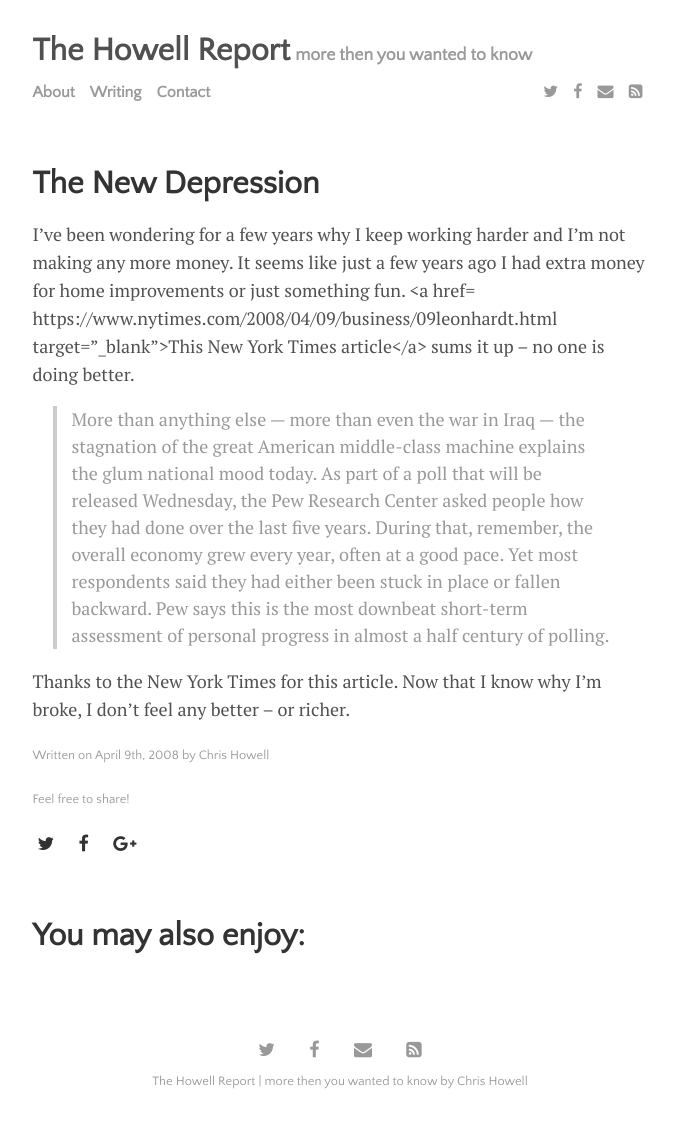
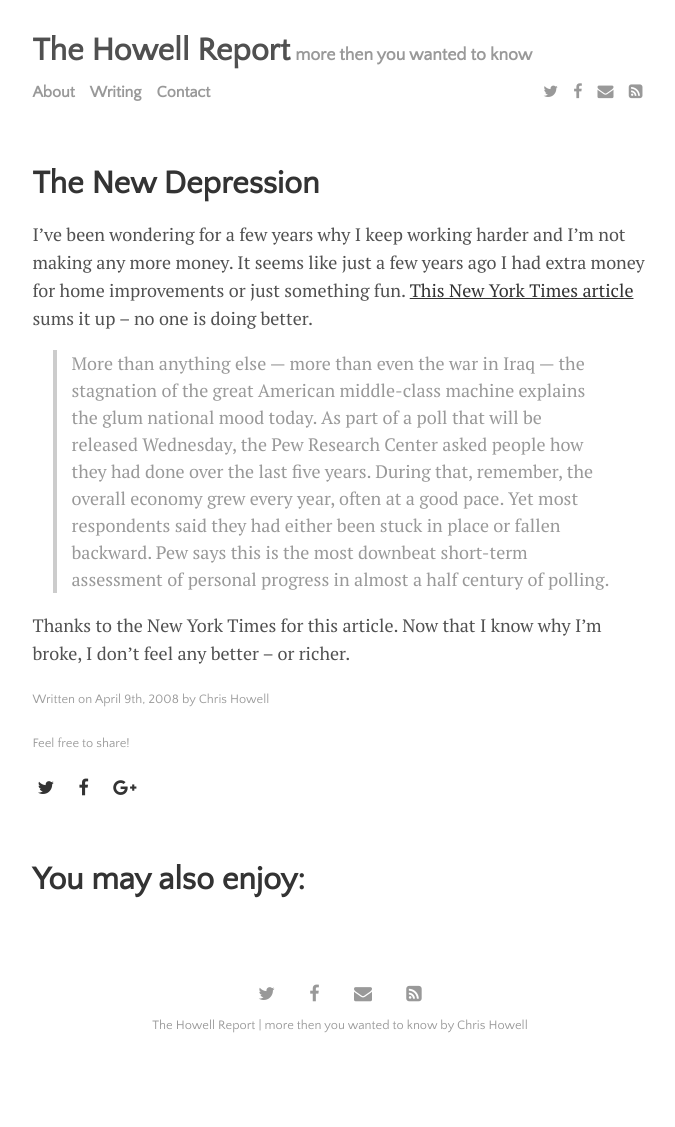
Before and after one commit to chrisahowell/howellreport_test01, a Jekyll site: the page built from _posts/2008-04-09-the-new-depression.md, in a window 1280 px wide. Shown: the whole page, without its empty margins (300-975 px from the left). Built offline with Jekyll 4.4.1, drawn with Linux system fonts in a browser that asks for light colours; nearby versions of some CDN libraries; after the commit the page ends 1071 px from its top, so only the background shows below that.

Commit message:
Update 2008-04-09-the-new-depression.md

```diff
--- a/_posts/2008-04-09-the-new-depression.md
+++ b/_posts/2008-04-09-the-new-depression.md
@@ -6,7 +6,7 @@ categories: economy
 tags: [depression, economy, nytimes]
 image:
 ---
-I've been wondering for a few years why I keep working harder and I'm not making any more money. It seems like just a few years ago I had extra money for home improvements or just something fun.  <a href= https://www.nytimes.com/2008/04/09/business/09leonhardt.html target="_blank">This New York Times article</a> sums it up --  no one is doing better.
+I've been wondering for a few years why I keep working harder and I'm not making any more money. It seems like just a few years ago I had extra money for home improvements or just something fun.  <a href="https://www.nytimes.com/2008/04/09/business/09leonhardt.html" target="_blank">This New York Times article</a> sums it up --  no one is doing better.
 
 >More than anything else — more than even the war in Iraq — the stagnation of the great American middle-class machine explains the glum national mood today. As part of a poll that will be released Wednesday, the Pew Research Center asked people how they had done over the last five years. During that, remember, the overall economy grew every year, often at a good pace. Yet most respondents said they had either been stuck in place or fallen backward. Pew says this is the most downbeat short-term assessment of personal progress in almost a half century of polling.
 
```
